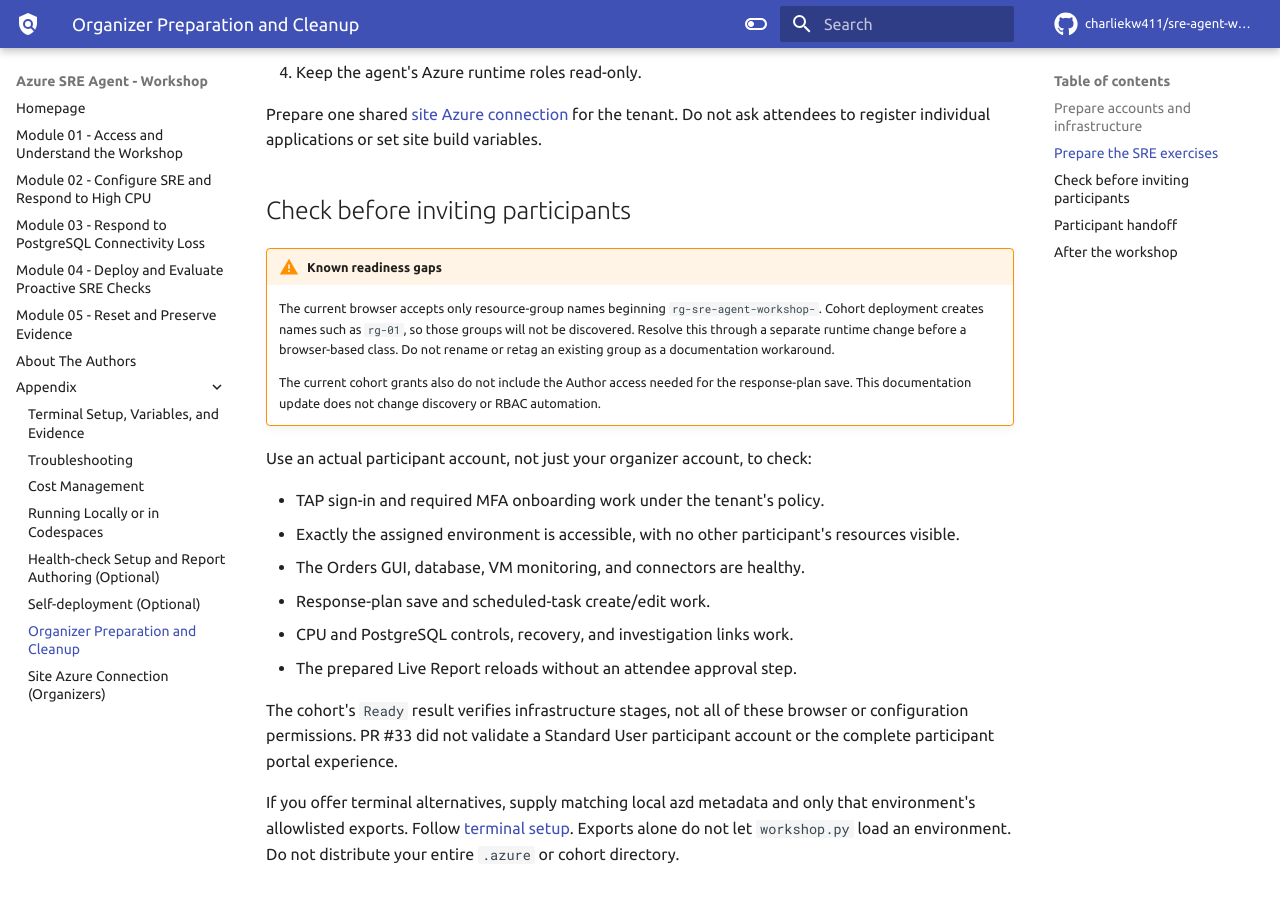
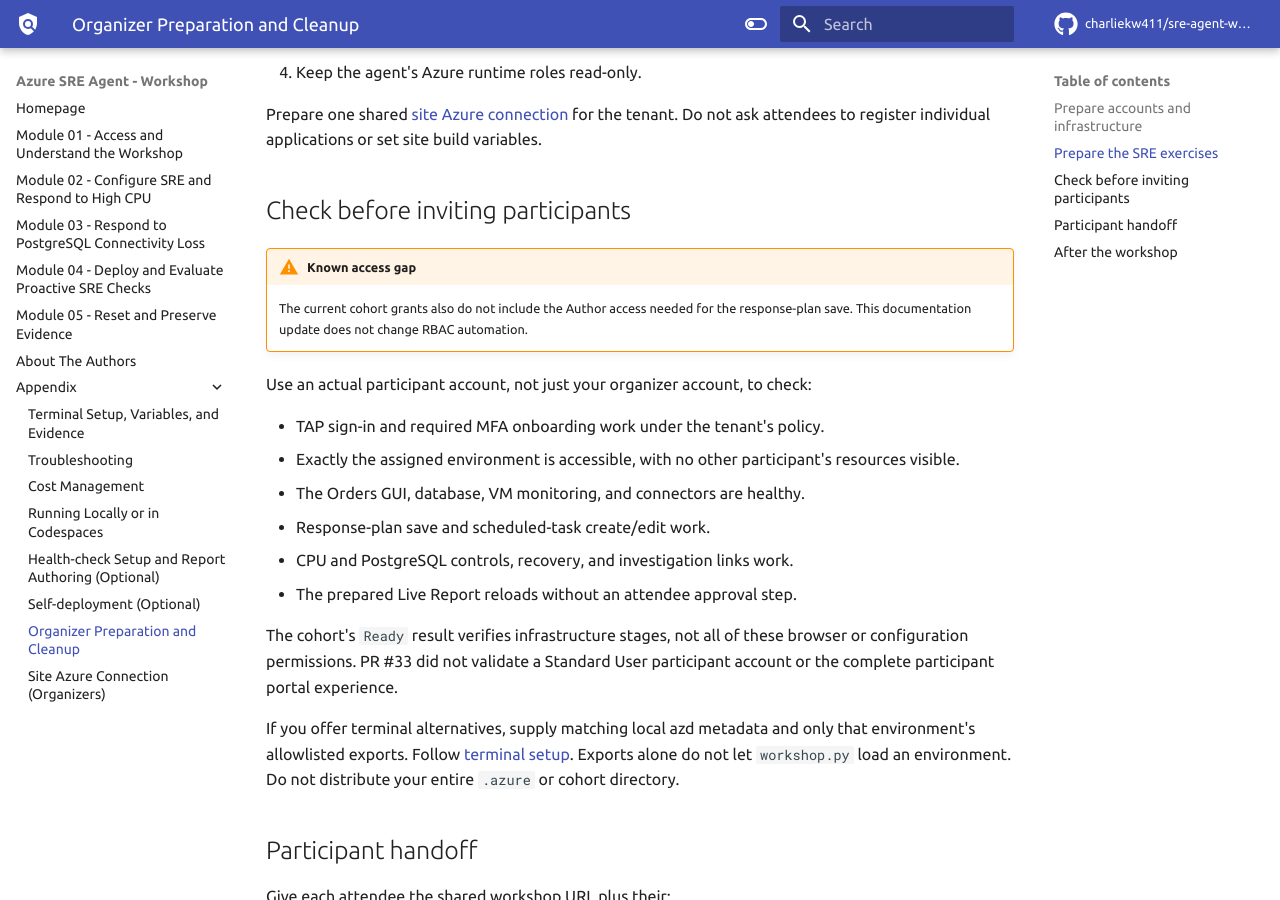
Before and after one commit to charliekw411/sre-agent-workshop, an MkDocs documentation site: the page built from docs/sre/30-appendix/07-organizer-guide.md, in a window 1280 px wide and 900 px high, scrolled down 1170 px. Built offline with MkDocs 1.6.1 and Material for MkDocs 9.7.7, drawn with Linux system fonts in a browser that asks for light colours; comment, search, counter and statistics services are not loaded.

```diff
--- a/docs/sre/30-appendix/07-organizer-guide.md
+++ b/docs/sre/30-appendix/07-organizer-guide.md
@@ -71,16 +71,10 @@ site build variables.
 
 ## Check before inviting participants
 
-!!! warning "Known readiness gaps"
-    The current browser accepts only resource-group names beginning
-    `rg-sre-agent-workshop-`. Cohort deployment creates names such as `rg-01`,
-    so those groups will not be discovered. Resolve this through a separate
-    runtime change before a browser-based class. Do not rename or retag an
-    existing group as a documentation workaround.
-
+!!! warning "Known access gap"
     The current cohort grants also do not include the Author access needed
     for the response-plan save. This documentation update does not change
-    discovery or RBAC automation.
+    RBAC automation.
 
 Use an actual participant account, not just your organizer account, to check:
 
```
Also changed, not shown: other parts of docs/sre/30-appendix/07-organizer-guide.md (+1 -1 lines), docs/sre/30-appendix/02-troubleshooting.md (+5 -6 lines), docs/sre/30-appendix/05-site-azure-connection.md (+1 -4 lines), 2 other files.
